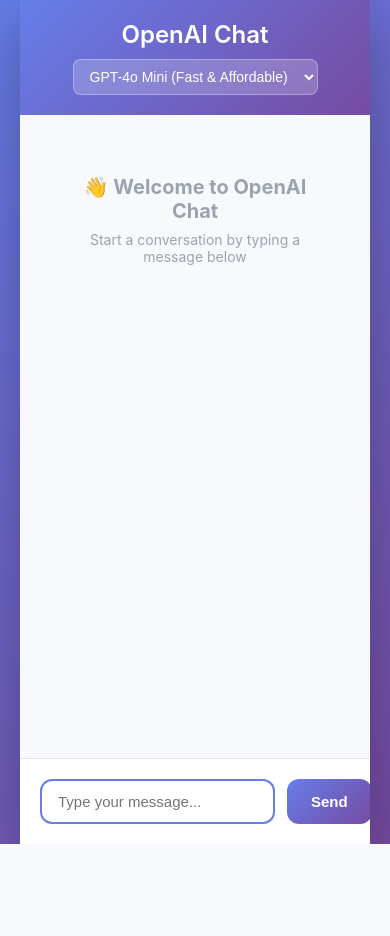
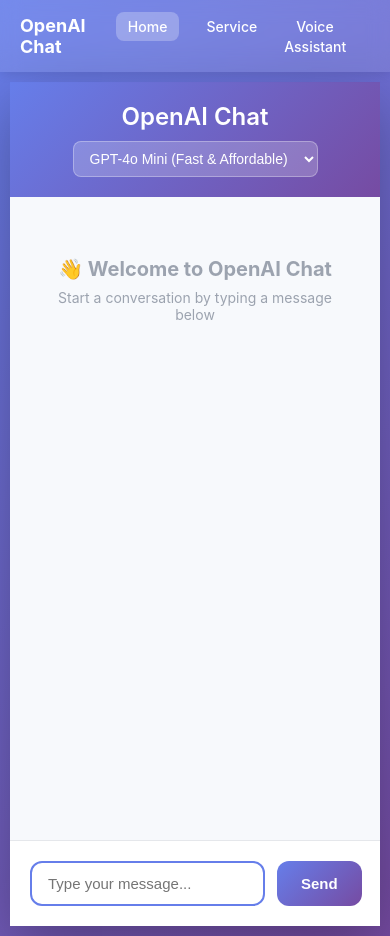
Before and after one commit to savageazhar/cybersecurityassessment, a Flask app: page / in a window 390 px wide. Before the commit the page ends 844 px from the top, so only its background shows below. Run offline with Flask 3, Linux system fonts and the light colour scheme.

Commit message:
Add navigation bar with home, service, and voice assistant links
Adds a responsive navigation bar to the chat interface with links for Home, Service, and Voice Assistant, incorporating a translucent design with a blur effect and smooth transitions.

Replit-Commit-Author: Agent
Replit-Commit-Session-Id: 1b6c8fc8-74c7-45c5-977e-95135e659d31
Replit-Commit-Checkpoint-Type: full_checkpoint
Replit-Commit-Event-Id: 0cd526f8-0314-4285-8407-9379662e0f4e
Replit-Commit-Screenshot-Url: https://storage.googleapis.com/screenshot-production-us-central1/a705b2cb-7050-47b0-8784-0e5f89b77035/1b6c8fc8-74c7-45c5-977e-95135e659d31/Wa6Nwq0

```diff
--- a/templates/chat.html
+++ b/templates/chat.html
@@ -14,11 +14,66 @@
         body {
             font-family: -apple-system, BlinkMacSystemFont, 'Segoe UI', Roboto, 'Helvetica Neue', Arial, sans-serif;
             background: linear-gradient(135deg, #667eea 0%, #764ba2 100%);
-            height: 100vh;
+            min-height: 100vh;
+            margin: 0;
+            padding: 0;
+        }
+
+        .navbar {
+            background: rgba(255, 255, 255, 0.1);
+            backdrop-filter: blur(10px);
+            padding: 15px 0;
+            box-shadow: 0 2px 10px rgba(0, 0, 0, 0.1);
+        }
+
+        .navbar-container {
+            max-width: 1200px;
+            margin: 0 auto;
+            padding: 0 20px;
+            display: flex;
+            justify-content: space-between;
+            align-items: center;
+        }
+
+        .navbar-brand {
+            font-size: 20px;
+            font-weight: 700;
+            color: white;
+            text-decoration: none;
+        }
+
+        .navbar-menu {
+            display: flex;
+            gap: 30px;
+            list-style: none;
+            margin: 0;
+            padding: 0;
+        }
+
+        .navbar-menu a {
+            color: white;
+            text-decoration: none;
+            font-weight: 500;
+            font-size: 15px;
+            transition: all 0.3s ease;
+            padding: 8px 16px;
+            border-radius: 8px;
+        }
+
+        .navbar-menu a:hover {
+            background: rgba(255, 255, 255, 0.2);
+        }
+
+        .navbar-menu a.active {
+            background: rgba(255, 255, 255, 0.25);
+        }
+
+        .main-content {
             display: flex;
             justify-content: center;
             align-items: center;
             padding: 20px;
+            min-height: calc(100vh - 60px);
         }
 
         .chat-container {
@@ -239,6 +294,19 @@
         }
 
         @media (max-width: 768px) {
+            .navbar-menu {
+                gap: 15px;
+            }
+
+            .navbar-menu a {
+                font-size: 14px;
+                padding: 6px 12px;
+            }
+
+            .navbar-brand {
+                font-size: 18px;
+            }
+
             .chat-container {
                 height: 100vh;
                 max-height: none;
@@ -248,11 +316,27 @@
             .message-content {
                 max-width: 85%;
             }
+
+            .main-content {
+                padding: 10px;
+            }
         }
     </style>
 </head>
 <body>
-    <div class="chat-container">
+    <nav class="navbar">
+        <div class="navbar-container">
+            <a href="/" class="navbar-brand">OpenAI Chat</a>
+            <ul class="navbar-menu">
+                <li><a href="/" class="active">Home</a></li>
+                <li><a href="#service">Service</a></li>
+                <li><a href="#voice">Voice Assistant</a></li>
+            </ul>
+        </div>
+    </nav>
+
+    <div class="main-content">
+        <div class="chat-container">
         <div class="chat-header">
             <h1>OpenAI Chat</h1>
             <select class="model-selector" id="modelSelector">
@@ -294,6 +378,7 @@
                 <button type="submit" class="send-button" id="sendButton">Send</button>
             </form>
         </div>
+    </div>
     </div>
 
     <script>
```
Also changed, not shown: 1 other file.
